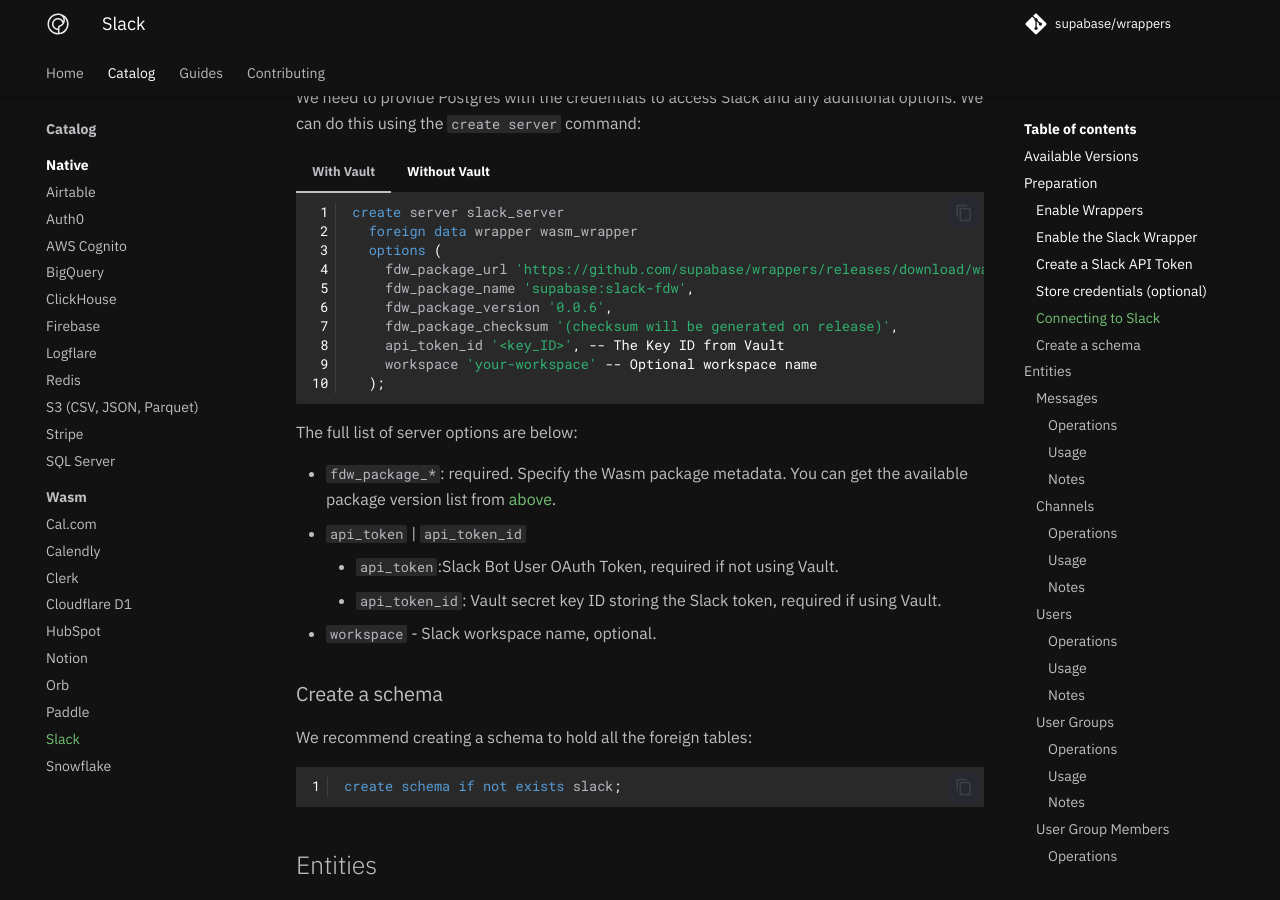
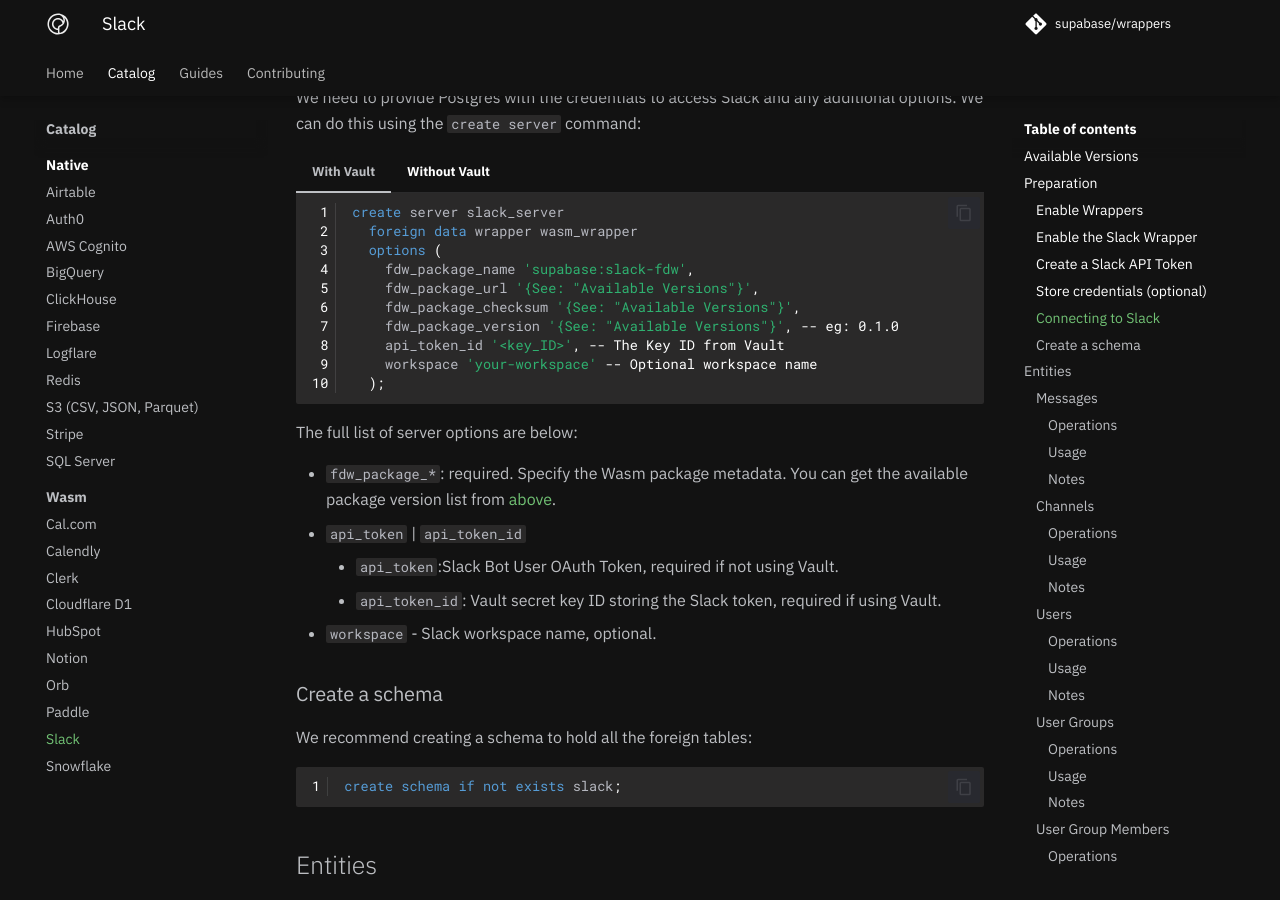
Before and after one commit to supabase/wrappers, an MkDocs documentation site: the page built from docs/catalog/slack.md, in a window 1280 px wide and 900 px high, scrolled down 2155 px. Built offline with MkDocs 1.6.1 and Material for MkDocs 9.7.7, drawn with Linux system fonts in a browser that asks for light colours; comment, search, counter and statistics services are not loaded; some of the changed text lies outside the part shown.

Commit message:
cleans up versions

```diff
--- a/docs/catalog/slack.md
+++ b/docs/catalog/slack.md
@@ -18,7 +18,7 @@
 | Version | Wasm Package URL                                                                              | Checksum                                                           |
 | ------- | --------------------------------------------------------------------------------------------- | ------------------------------------------------------------------ |
 | 0.0.6   | `https://github.com/supabase/wrappers/releases/download/wasm_slack_fdw_v0.0.6/slack_fdw.wasm` | `349cb556f87a0233e25eb608a77e840531bc87f1acf9916856268bdcdd9973e2` |
-| 0.1.0   | `https://github.com/supabase/wrappers/releases/download/wasm_slack_fdw_v0.0.6/slack_fdw.wasm` | `(Coming soon)`                                                    |
+| 0.1.0   | `https://github.com/supabase/wrappers/releases/download/wasm_slack_fdw_v0.1.0/slack_fdw.wasm` | `(Coming soon)`                                                    |
 
 ## Preparation
 
@@ -84,10 +84,10 @@
     create server slack_server
       foreign data wrapper wasm_wrapper
       options (
-        fdw_package_url 'https://github.com/supabase/wrappers/releases/download/wasm_slack_fdw_v0.0.6/slack_fdw.wasm',
         fdw_package_name 'supabase:slack-fdw',
-        fdw_package_version '0.0.6',
-        fdw_package_checksum '(checksum will be generated on release)',
+        fdw_package_url '{See: "Available Versions"}',
+        fdw_package_checksum '{See: "Available Versions"}',
+        fdw_package_version '{See: "Available Versions"}', -- eg: 0.1.0
         api_token_id '<key_ID>', -- The Key ID from Vault
         workspace 'your-workspace' -- Optional workspace name
       );
@@ -99,10 +99,10 @@
     create server slack_server
       foreign data wrapper wasm_wrapper
       options (
-        fdw_package_url 'https://github.com/supabase/wrappers/releases/download/wasm_slack_fdw_v0.0.6/slack_fdw.wasm',
         fdw_package_name 'supabase:slack-fdw',
-        fdw_package_version '0.0.6',
-        fdw_package_checksum '(checksum will be generated on release)',
+        fdw_package_url '{See: "Available Versions"}',
+        fdw_package_checksum '{See: "Available Versions"}',
+        fdw_package_version '{See: "Available Versions"}', -- eg: 0.1.0
         api_token 'xoxb-your-slack-token',
         workspace 'your-workspace' -- Optional workspace name
       );
```
